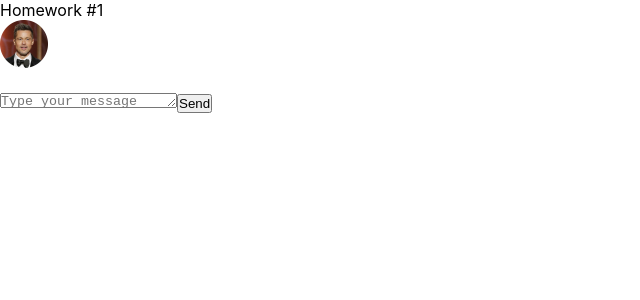
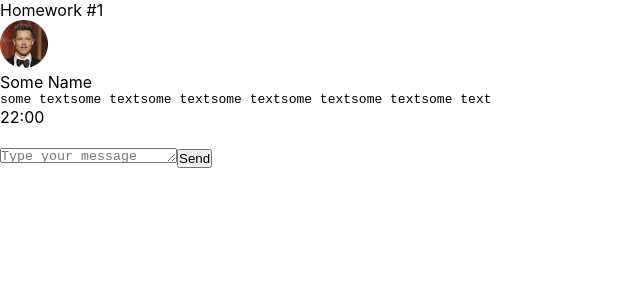
Before and after one commit to IJTINK7/hws-from-ignat, a React (Create React App) app: page / in a window 1280 px wide. Shown: the top 300 px of the page, without its empty margins (0-640 px from the left). Built offline with nearby package versions, Linux system fonts and the light colour scheme.

Commit message:
Add props

```diff
--- a/src/s2-homeworks/hw01/message/Message.tsx
+++ b/src/s2-homeworks/hw01/message/Message.tsx
@@ -20,21 +20,15 @@ const Message = (props: MessagePropsType) => {
                 />
                 <div className={s.text}>
                     <div id={'hw1-name-' + props.message.id} className={s.name}>
-                        {/*создаёт студент*/}
-
-                        {/**/}
+                        {props.message.user.name}
                     </div>
                     <pre id={'hw1-text-' + props.message.id} className={s.messageText}>
-                        {/*создаёт студент*/}
-
-                        {/**/}
+                        {props.message.message.text}
                     </pre>
                 </div>
             </div>
             <div id={'hw1-time-' + props.message.id} className={s.time}>
-                {/*создаёт студент*/}
-
-                {/**/}
+                {props.message.message.time}
             </div>
         </div>
     )
```
